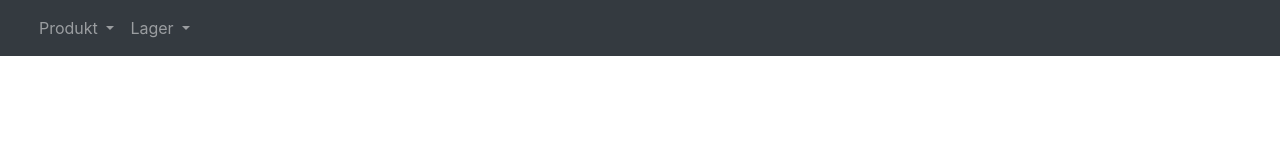
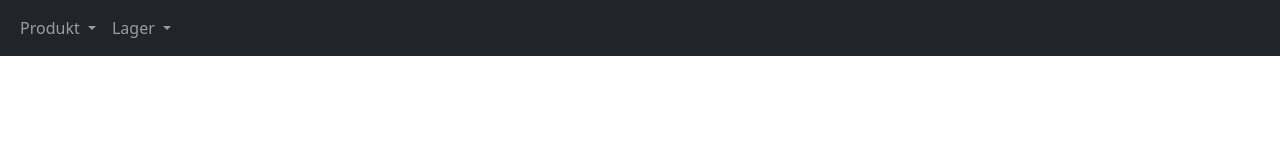
Before and after one commit to moasvennesson/ParonAB, a plain HTML site: page index.html in a window 1280 px wide. Drawn offline with nearby package versions, Linux system fonts and the light colour scheme; files that its build step writes are made by us from their sources.

Commit message:
Update index.html

```diff
--- a/index.html
+++ b/index.html
@@ -5,8 +5,11 @@
     <meta charset="utf-8" />
     <meta name="viewport" content="width=device-width, initial-scale=1" />
     <title>Bootstrap demo</title>
-    <link rel="stylesheet" href="style.css">
-    <link rel="stylesheet" href="https://cdn.jsdelivr.net/npm/bootstrap@4.1.3/dist/css/bootstrap.min.css" integrity="sha384-MCw98/SFnGE8fJT3GXwEOngsV7Zt27NXFoaoApmYm81iuXoPkFOJwJ8ERdknLPMO" crossorigin="anonymous">
+    <link href="/static/style.css" type="text/css" rel="stylesheet">
+    <link href="https://cdn.jsdelivr.net/npm/bootstrap@5.0.0-beta1/dist/css/bootstrap.min.css" rel="stylesheet" integrity="sha384-giJF6kkoqNQ00vy+HMDP7azOuL0xtbfIcaT9wjKHr8RbDVddVHyTfAAsrekwKmP1" crossorigin="anonymous">
+    <link rel="preconnect" href="https://fonts.gstatic.com">
+    <link href="https://fonts.googleapis.com/css2?family=Nunito:wght@200&display=swap" rel="stylesheet">
+
 </head>
 
 <body>
@@ -87,8 +90,8 @@
         <script src="script.js"></script>
         <script src="https://cdn.jsdelivr.net/npm/popper.js@1.14.3/dist/umd/popper.min.js" integrity="sha384-ZMP7rVo3mIykV+2+9J3UJ46jBk0WLaUAdn689aCwoqbBJiSnjAK/l8WvCWPIPm49" crossorigin="anonymous"></script>
       <script src="https://code.jquery.com/jquery-3.3.1.slim.min.js" integrity="sha384-q8i/X+965DzO0rT7abK41JStQIAqVgRVzpbzo5smXKp4YfRvH+8abtTE1Pi6jizo" crossorigin="anonymous"></script>
-      <script src="https://cdn.jsdelivr.net/npm/bootstrap@4.1.3/dist/js/bootstrap.min.js" integrity="sha384-ChfqqxuZUCnJSK3+MXmPNIyE6ZbWh2IMqE241rYiqJxyMiZ6OW/JmZQ5stwEULTy" crossorigin="anonymous"></script>
-      <script></script>
+      <script src="https://cdn.jsdelivr.net/npm/bootstrap@5.0.0-beta1/dist/js/bootstrap.bundle.min.js"integrity="sha384-ygbV9kiqUc6oa4msXn9868pTtWMgiQaeYH7/t7LECLbyPA2x65Kgf80OJFdroafW"crossorigin="anonymous"></script>
+
 </body>
 
 </html>
```
